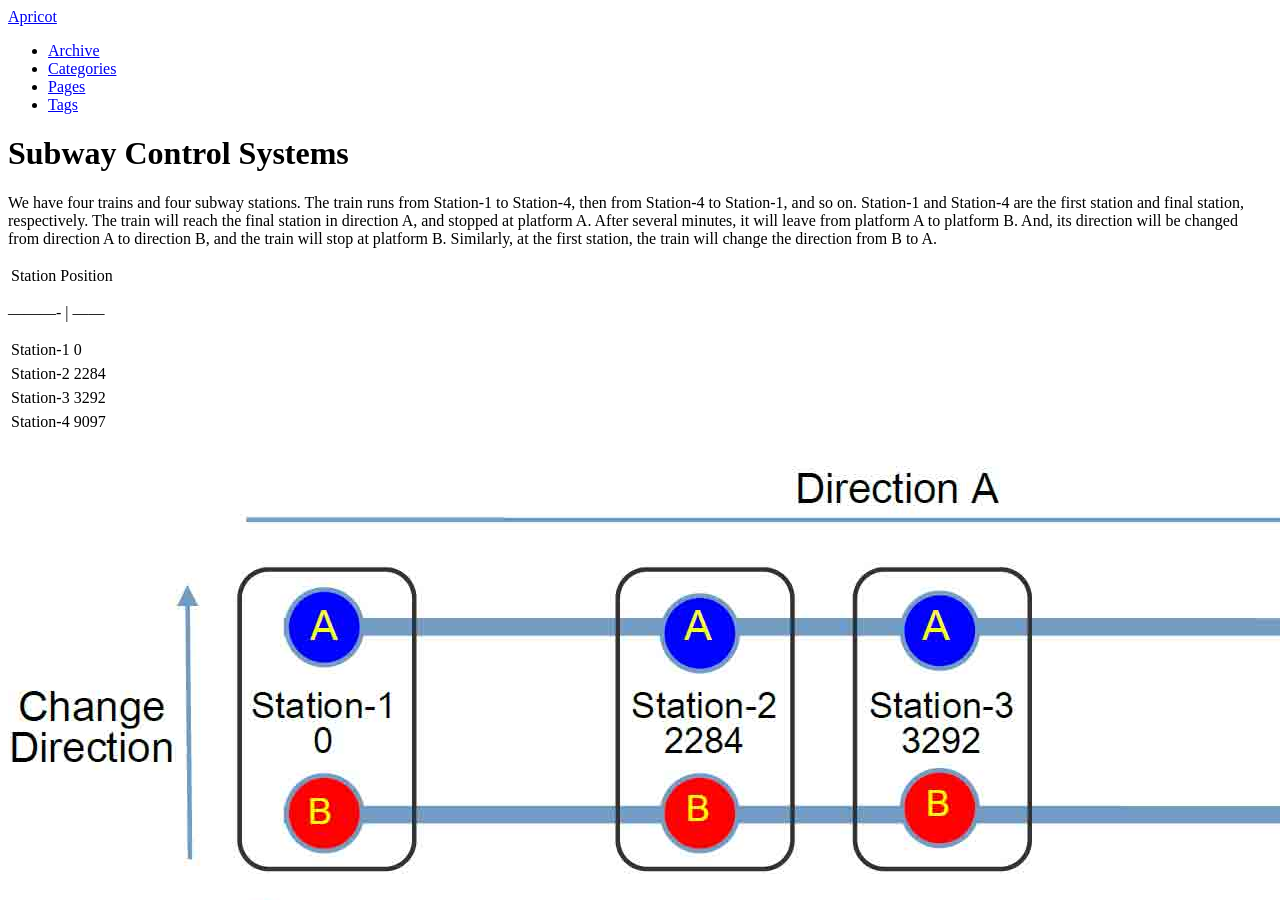
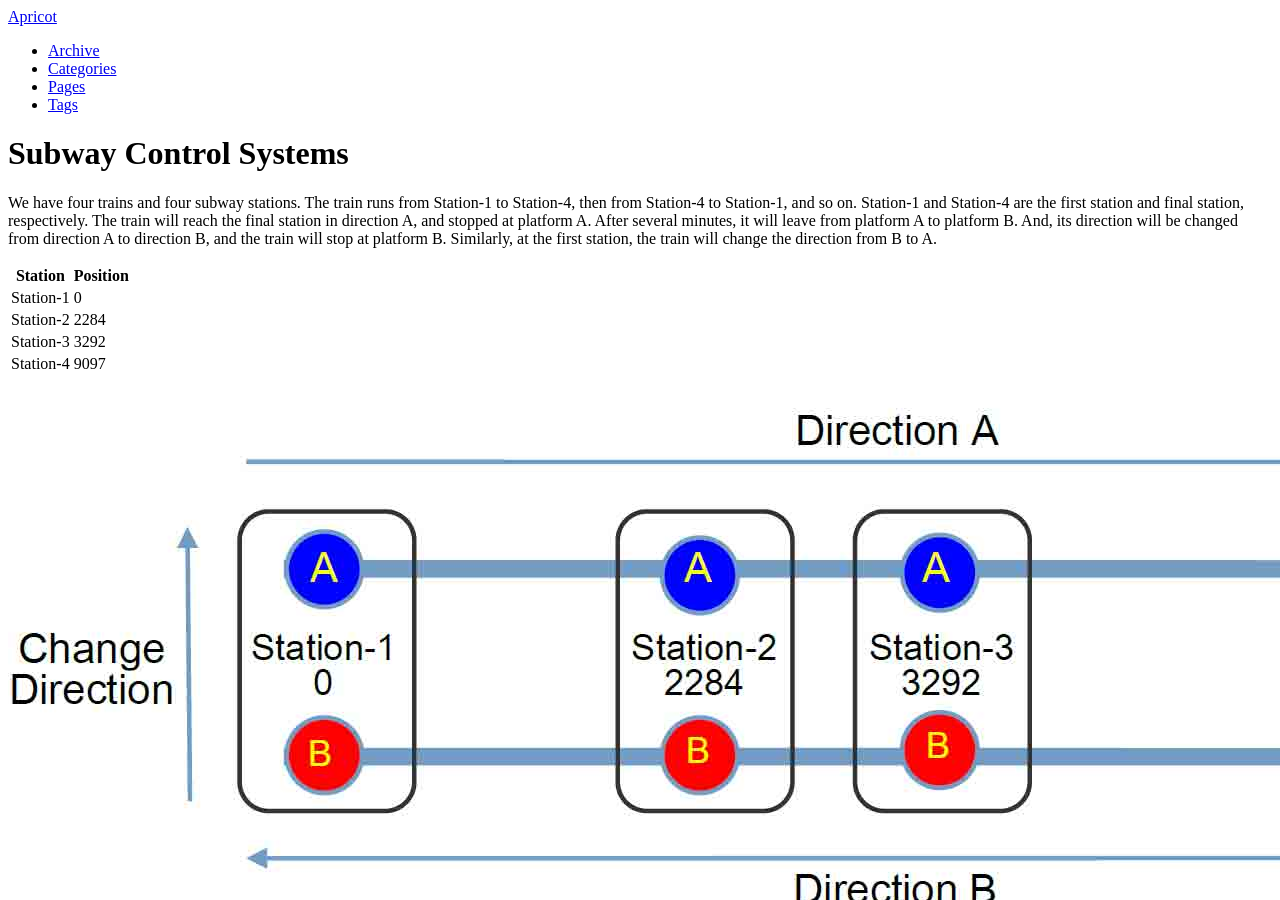
Before and after one commit to fanghuixing/apricot, a Jekyll site: the page built from cases/subway/subwaycontrolsystems.md, in a window 1280 px wide and 900 px high. Built offline with Jekyll 4.4.1, drawn with Linux system fonts in a browser that asks for light colours; comment, search, counter and statistics services are not loaded.

Commit message:
add table

```diff
--- a/cases/subway/subwaycontrolsystems.md
+++ b/cases/subway/subwaycontrolsystems.md
@@ -8,17 +8,12 @@ We have four trains and four subway stations. The train runs from Station-1 to S
 the direction from B to A.
 
 
- Station    | Position
-
- ---------- | ------
-
- Station-1  | 0
-
- Station-2  | 2284
-
- Station-3  | 3292
-
- Station-4  | 9097
+  Station  | Position
+-----------| ------
+Station-1  | 0
+Station-2  | 2284
+Station-3  | 3292
+Station-4  | 9097
 
 
 ![Subway Line]({{ BASE_PATH }}/assets/figs/sbwl.jpg)
```
